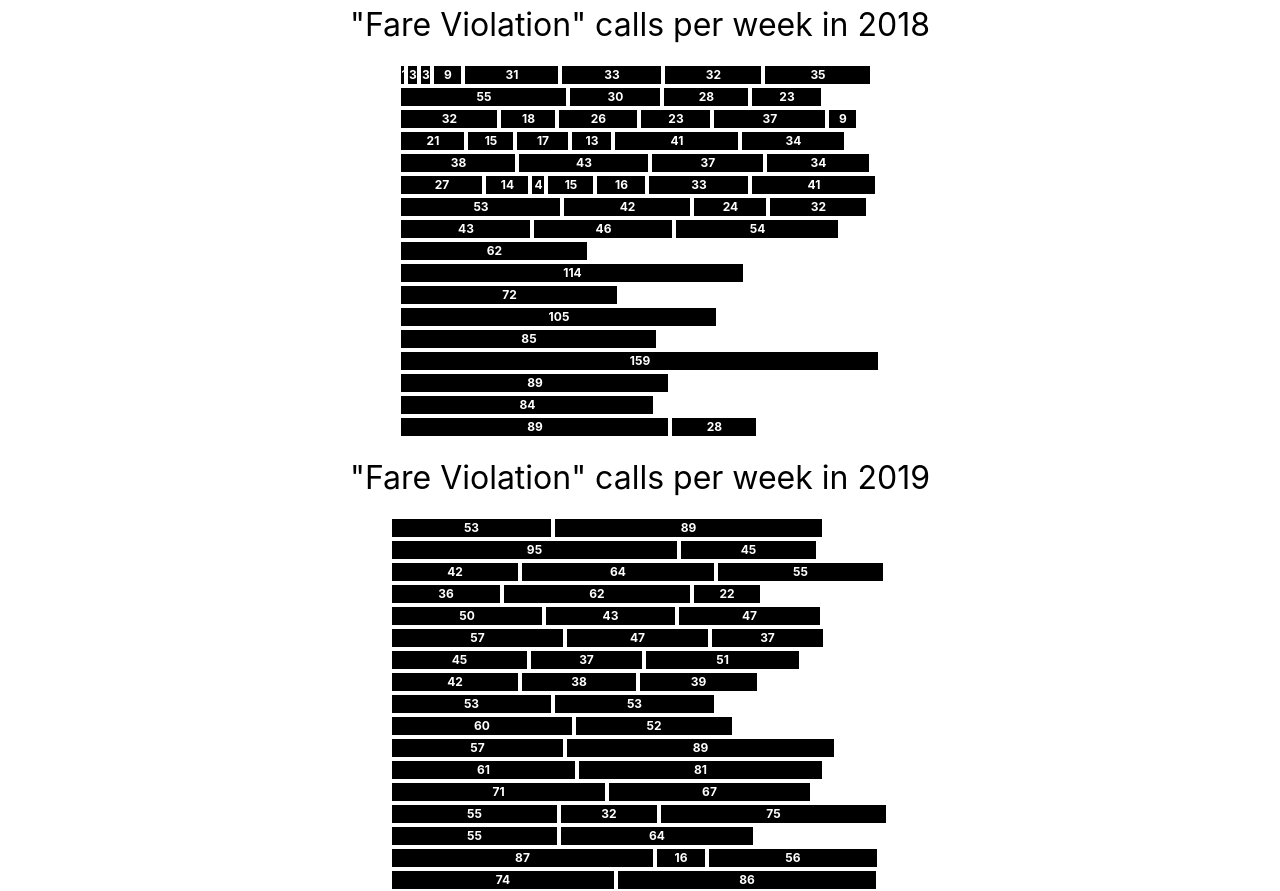
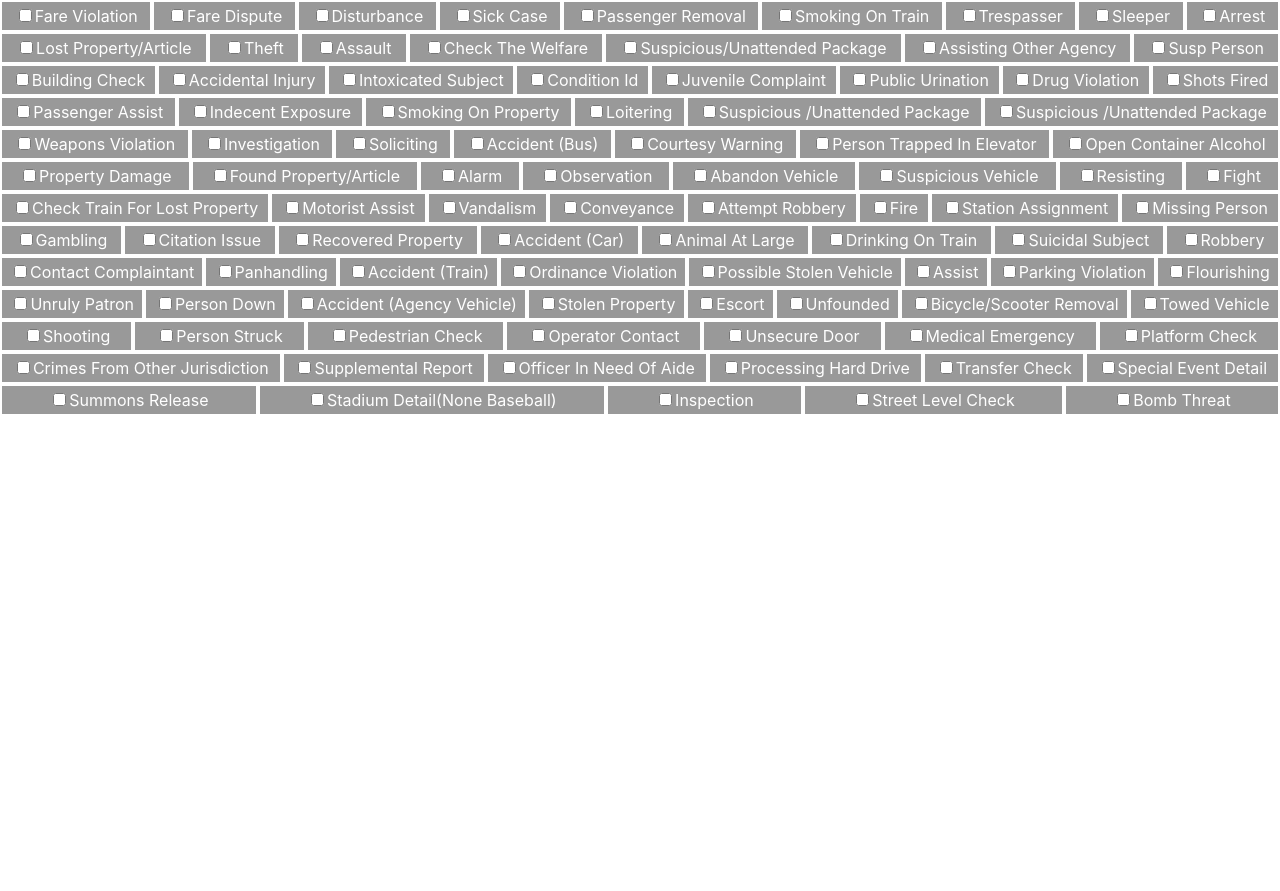
Before and after one commit to miec-stl/metro-data-viz, a React (Create React App) app: page / in a window 1280 px wide. After the commit the page ends 800 px from the top, so only its background shows below. Built offline with nearby package versions, Linux system fonts and the light colour scheme.

Commit message:
Checkboxes

```diff
--- a/package.json
+++ b/package.json
@@ -3,6 +3,8 @@
   "version": "0.1.0",
   "private": true,
   "dependencies": {
+    "@types/node": "^12.12.3",
+    "d3": "^5.12.0",
     "pdf-parse": "gitlab:renodubois/pdf-parse",
     "pdfjs-dist": "^2.0.943",
     "react": "^16.11.0",
--- a/src/App.css
+++ b/src/App.css
@@ -41,3 +41,22 @@
   text-align: center;
   float:left;
 }
+
+
+#CallTypeCheckboxes {
+  display:flex;
+  flex-wrap:wrap;
+}
+
+#CallTypeCheckboxes > label {
+  flex-grow: 1;
+  background-color:#999;
+  color:white;
+  margin:2px;
+  padding:4px;
+  cursor: pointer;
+}
+
+:checked + span {
+  color:black;
+}
--- a/src/App.js
+++ b/src/App.js
@@ -2,6 +2,8 @@ import React from 'react';
 import logo from './logo.svg';
 import './App.css';
 import BarChartMaker from './bar_chart_maker';
+import ChartHelper from './chart_helper'
+import AllCallTypes from './metro/call_types'
 
 import PublicSafetyData_2018 from './output/2018-public-safety-logs.json'
 import PublicSafetyData_2019 from './output/2019-public-safety-logs.json'
@@ -13,20 +15,28 @@ const DataRows_2019 = BarChartMaker(PublicSafetyData_2019, "FARE VIOLATION");
 function App() {
   return (
     <div className="App">
-      <div style={{display:'inline-grid'}}>
-        <div style={{fontSize:'2em', padding:5}}>
+      {/* <div style={{display:'flex', marginTop:20, width:'80%', margin:'auto'}}>
+        <div style={{}}>
+          <div style={{fontSize:'2em', padding:25}}>
             "Fare Violation" calls per week in 2018
           </div>
           {DataRows_2018}
         </div>
 
-      <br/>
-      <div>
-        <div style={{fontSize:'2em', padding:5}}>
+        <div style={{}}>
+          <div style={{fontSize:'2em', padding:25}}>
             "Fare Violation" calls per week in 2019
           </div>
+          <div>
             {DataRows_2019}
           </div>
+          <br/>
+          <div style={{clear:'both', marginTop:4, paddingLeft:45, float:'left', fontStyle:'italic'}}>(2019 isn't over yet, still 10 more bars to come)</div>
+        </div>
+      </div> */}
+
+
+      {ChartHelper.CreateCallTypeButtons(AllCallTypes)}
     </div>
   );
 }
--- /dev/null
+++ b/src/chart_helper.js
@@ -0,0 +1,23 @@
+import React from "react";
+import _ from "underscore";
+import * as d3 from 'd3';
+
+const ChartHelper = {
+
+    CreateCallTypeButtons: (CallTypes) => {
+
+        const ButtonDivs = _.map(CallTypes, (CallType) => {
+            let CallTypeDisplayText = CallType.toLowerCase();
+            return <label label={CallType} key={CallType}>
+                <input type='checkbox' value={CallType} id={CallType} />
+                <span style={{textTransform:'capitalize'}}>{CallTypeDisplayText}</span>
+            </label>
+        });
+
+        return <div id='CallTypeCheckboxes'>
+            {ButtonDivs}
+        </div>;
+    }
+}
+
+export default ChartHelper
--- /dev/null
+++ b/src/metro/call_types.js
@@ -0,0 +1,99 @@
+const AllCallTypes = [
+    'FARE VIOLATION',
+    'FARE DISPUTE',
+    'DISTURBANCE',
+    'SICK CASE',
+    'PASSENGER REMOVAL',
+    'SMOKING ON TRAIN',
+    'TRESPASSER',
+    'SLEEPER',
+    'ARREST',
+    'LOST PROPERTY/ARTICLE',
+    'THEFT',
+    'ASSAULT',
+    'CHECK THE WELFARE',
+    'SUSPICIOUS/UNATTENDED PACKAGE',
+    'ASSISTING OTHER AGENCY',
+    'SUSP PERSON',
+    'BUILDING CHECK',
+    'ACCIDENTAL INJURY',
+    'INTOXICATED SUBJECT',
+    'CONDITION ID',
+    'JUVENILE COMPLAINT',
+    'PUBLIC URINATION',
+    'DRUG VIOLATION',
+    'SHOTS FIRED',
+    'PASSENGER ASSIST',
+    'INDECENT EXPOSURE',
+    'SMOKING ON PROPERTY',
+    'LOITERING',
+    'SUSPICIOUS /UNATTENDED  PACKAGE',
+    'SUSPICIOUS /UNATTENDED PACKAGE',
+    'WEAPONS VIOLATION',
+    'INVESTIGATION',
+    'SOLICITING',
+    'ACCIDENT (BUS)',
+    'COURTESY WARNING',
+    'PERSON TRAPPED IN ELEVATOR',
+    'OPEN CONTAINER ALCOHOL',
+    'PROPERTY DAMAGE',
+    'FOUND PROPERTY/ARTICLE',
+    'ALARM',
+    'OBSERVATION',
+    'ABANDON VEHICLE',
+    'SUSPICIOUS VEHICLE',
+    'RESISTING',
+    'FIGHT',
+    'CHECK TRAIN FOR LOST PROPERTY',
+    'MOTORIST ASSIST',
+    'VANDALISM',
+    'CONVEYANCE',
+    'ATTEMPT ROBBERY',
+    'FIRE',
+    'STATION ASSIGNMENT',
+    'MISSING PERSON',
+    'GAMBLING',
+    'CITATION ISSUE',
+    'RECOVERED PROPERTY',
+    'ACCIDENT (CAR)',
+    'ANIMAL AT LARGE',
+    'DRINKING ON TRAIN',
+    'SUICIDAL SUBJECT',
+    'ROBBERY',
+    'CONTACT COMPLAINTANT',
+    'PANHANDLING',
+    'ACCIDENT (TRAIN)',
+    'ORDINANCE VIOLATION',
+    'POSSIBLE STOLEN VEHICLE',
+    'ASSIST',
+    'PARKING VIOLATION',
+    'FLOURISHING',
+    'UNRULY PATRON',
+    'PERSON DOWN',
+    'ACCIDENT (AGENCY VEHICLE)',
+    'STOLEN PROPERTY',
+    'ESCORT',
+    'UNFOUNDED',
+    'BICYCLE/SCOOTER REMOVAL',
+    'TOWED VEHICLE',
+    'SHOOTING',
+    'PERSON STRUCK',
+    'PEDESTRIAN CHECK',
+    'OPERATOR CONTACT',
+    'UNSECURE DOOR',
+    'MEDICAL EMERGENCY',
+    'PLATFORM CHECK',
+    'CRIMES FROM OTHER JURISDICTION',
+    'SUPPLEMENTAL REPORT',
+    'OFFICER IN NEED OF AIDE',
+    'PROCESSING HARD DRIVE',
+    'TRANSFER CHECK',
+    'SPECIAL EVENT DETAIL',
+    'SUMMONS RELEASE',
+    'STADIUM DETAIL(NONE BASEBALL)',
+    'INSPECTION',
+    'STREET LEVEL CHECK',
+    'BOMB THREAT'
+];
+
+export default AllCallTypes;
```
Also changed, not shown: src/tsconfig.json (added, +7 -0 lines), 1 other file (tests, documents, lock files or other folders). Lines whose indentation alone changed are shown as unchanged.
